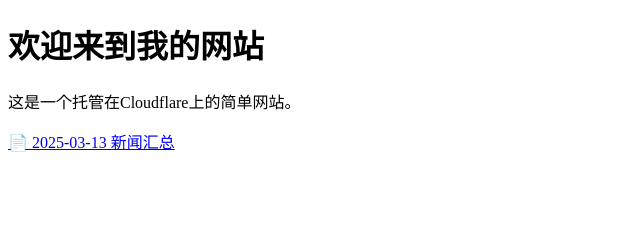
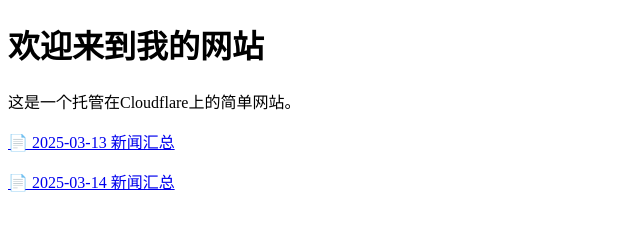
Before and after one commit to tellight3/blog, a plain HTML site: page index.html in a window 1280 px wide. Shown: the whole page, without its empty margins (0-640 px from the left). Drawn offline with Linux system fonts and the light colour scheme.

Commit message:
📄 添加或更新 index.html

```diff
--- a/index.html
+++ b/index.html
@@ -9,5 +9,7 @@
 
 
   <p><a href="news/2025-03-13.txt">📄 2025-03-13 新闻汇总</a></p>
+
+  <p><a href="news/2025-03-14.txt">📄 2025-03-14 新闻汇总</a></p>
 </body>
 </html>
```
